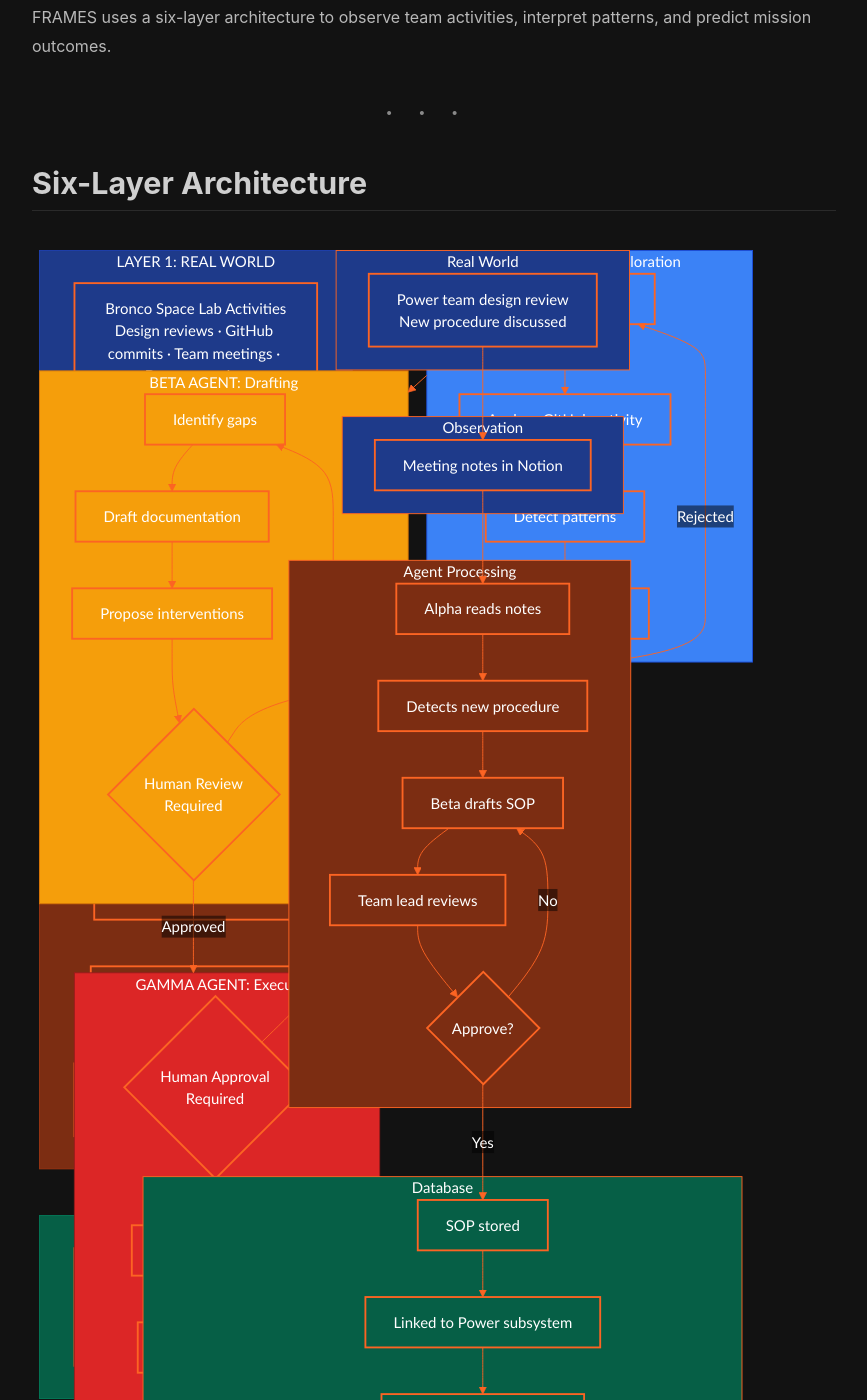
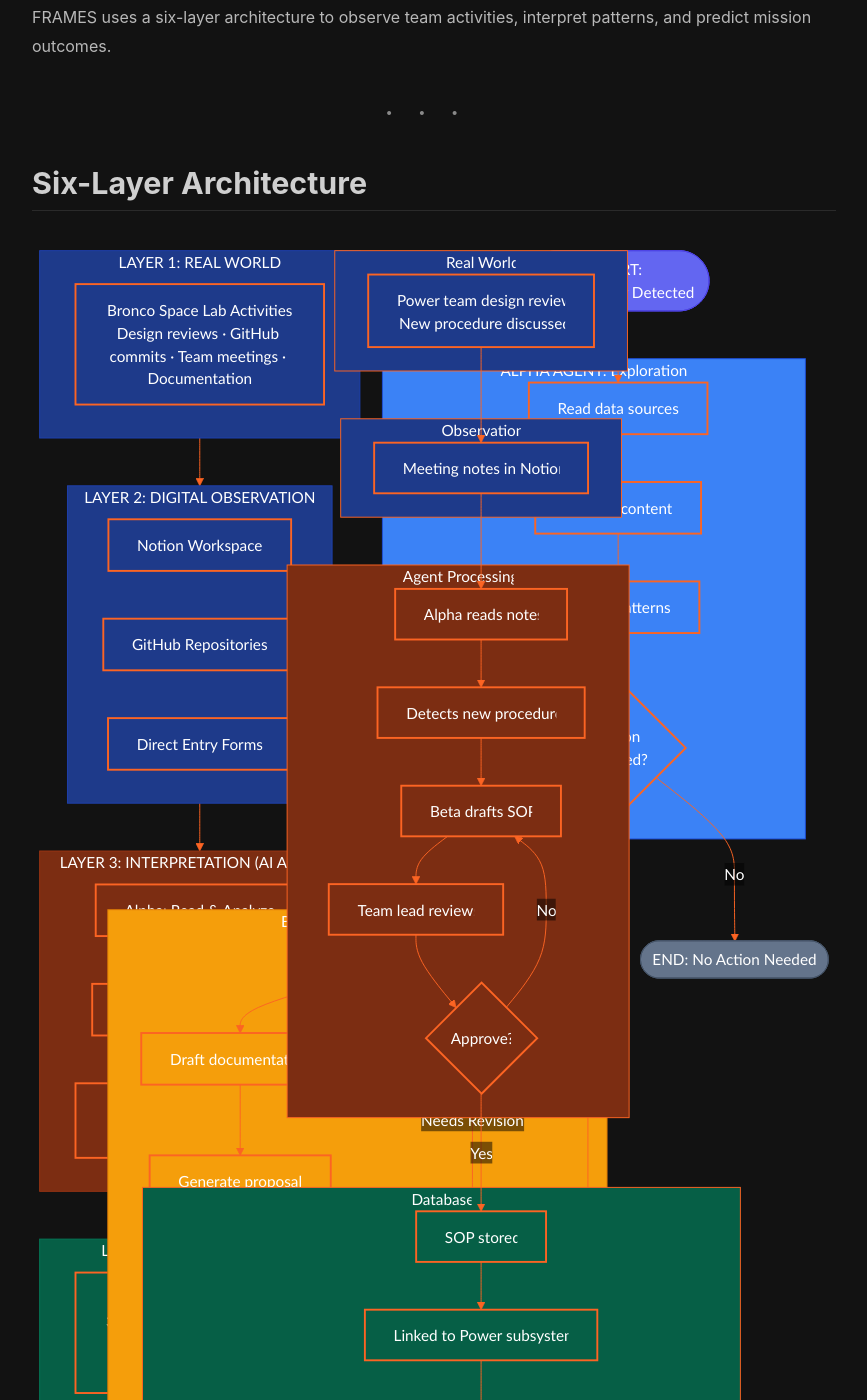
Before and after one commit to Lizo-RoadTown/Portfolio, a Jekyll site: the page built from demos/bronco-demo/architecture.md, in a window 1280 px wide and 1400 px high, scrolled down 371 px. Shown: the whole window, without its empty margins (96-963 px from the left). Built offline with Jekyll 4.4.1, drawn with Linux system fonts in a browser that asks for light colours; some of the changed text lies outside the part shown.

Commit message:
Fix Layer 3 agent workflow diagram - add complete process flow with start/end points

````diff
--- a/demos/bronco-demo/architecture.md
+++ b/demos/bronco-demo/architecture.md
@@ -106,43 +106,66 @@
 
 **AI agents interpret observations with mandatory human oversight.**
 
-### Three Agent Types
+### Complete Agent Workflow
 
 ```mermaid
 flowchart TB
+    START([START:<br/>New Activity Detected])
+
     subgraph ALPHA["ALPHA AGENT: Exploration"]
-        A1[Read Notion pages]
-        A2[Analyze GitHub activity]
+        A1[Read data sources]
+        A2[Analyze content]
         A3[Detect patterns]
-        A4[Generate reports]
-        A1 --> A2 --> A3 --> A4
+        A4{Action<br/>Needed?}
     end
 
     subgraph BETA["BETA AGENT: Drafting"]
         B1[Identify gaps]
         B2[Draft documentation]
-        B3[Propose interventions]
-        B4{"Human Review<br/>Required"}
-        B1 --> B2 --> B3 --> B4
+        B3[Generate proposal]
+        B4{Human<br/>Review}
     end
 
     subgraph GAMMA["GAMMA AGENT: Execution"]
-        G1{"Human Approval<br/>Required"}
-        G2[Update database]
+        G1{Human<br/>Approval}
+        G2[Write to database]
         G3[Publish to LMS]
-        G4[Trigger notifications]
+        G4[Send notifications]
         G5[Log audit trail]
-        G1 --> G2 --> G3 --> G4 --> G5
     end
 
-    ALPHA --> BETA
-    B4 -->|Approved| GAMMA
-    B4 -->|Rejected| A1
-    G1 -->|Rejected| B1
+    VALIDATE[Validator verifies changes]
+    VERIFY{Verify<br/>Success?}
+
+    END_SUCCESS([END: Changes Applied])
+    END_NO_ACTION([END: No Action Needed])
+    END_REJECTED([END: Proposal Rejected])
+
+    START --> A1 --> A2 --> A3 --> A4
+
+    A4 -->|No| END_NO_ACTION
+    A4 -->|Yes| B1 --> B2 --> B3 --> B4
+
+    B4 -->|Rejected| END_REJECTED
+    B4 -->|Needs Revision| B1
+    B4 -->|Approved| G1
+
+    G1 -->|Rejected| END_REJECTED
+    G1 -->|Approved| G2 --> G3 --> G4 --> G5
+
+    G5 --> VALIDATE --> VERIFY
+
+    VERIFY -->|Success| END_SUCCESS
+    VERIFY -->|Failed| B1
 
     style ALPHA fill:#3b82f6,stroke:#1d4ed8,color:#fff
     style BETA fill:#f59e0b,stroke:#d97706,color:#fff
     style GAMMA fill:#dc2626,stroke:#991b1b,color:#fff
+    style START fill:#6366f1,stroke:#4f46e5,color:#fff
+    style END_SUCCESS fill:#10b981,stroke:#059669,color:#fff
+    style END_NO_ACTION fill:#64748b,stroke:#475569,color:#fff
+    style END_REJECTED fill:#ef4444,stroke:#dc2626,color:#fff
+    style VALIDATE fill:#059669,stroke:#047857,color:#fff
 ```
 
 **Safety Features:**
````
